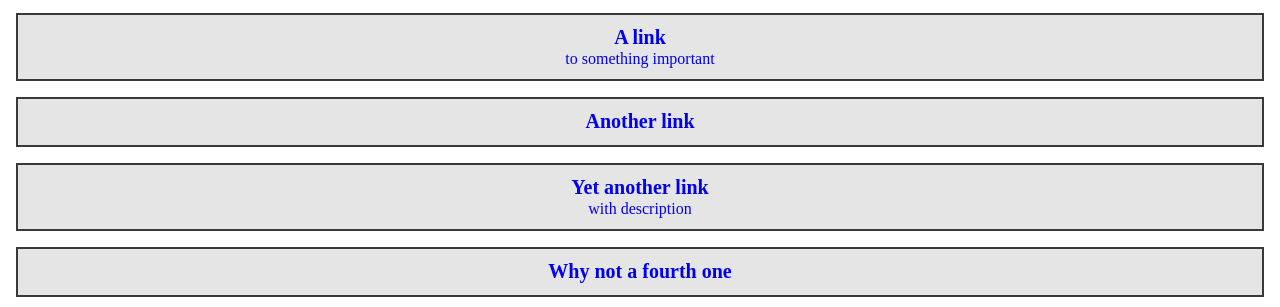
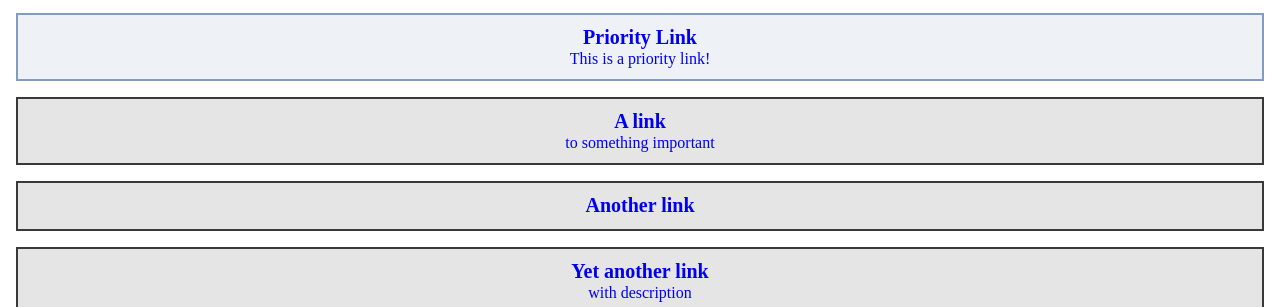
Before and after one commit to linuxdotexe/einlink, a Gatsby site: page /einlink in a window 1280 px wide. Shown: the part 207-514 px from the top of the page. Built offline with nearby package versions, Linux system fonts and the light colour scheme; Gatsby itself is replaced by a stand-in of ours.

Commit message:
priority links by conditional rendering

```diff
--- a/gatsby-config.js
+++ b/gatsby-config.js
@@ -1,7 +1,7 @@
 module.exports = {
   siteMetadata: {
-    siteUrl: "https://www.yourdomain.tld",
-    title: "openlink",
+    siteUrl: "https://einlink.tech",
+    title: "EinLink",
   },
   plugins: [
     "gatsby-plugin-image",
--- a/src/data/einlink.js
+++ b/src/data/einlink.js
@@ -1,6 +1,15 @@
 export const name = 'Features of EinLink';
 
 export const description =  'You can add a description';
+
+export const priorityLink = [
+  {
+    title: "Priority Link",
+    description:
+      "This is a priority link!",
+    link: "https://example.com",
+  }
+];
 
 export const links = [
     {
--- a/src/pages/einlink.js
+++ b/src/pages/einlink.js
@@ -3,12 +3,35 @@ import { FontAwesomeIcon } from '@fortawesome/react-fontawesome'
 
 import '../styles/link.css'
 import myimg from '../images/logo.svg'
-import { links, name, description, socials } from '../data/einlink'
+import { links, name, description, priorityLink, socials } from '../data/einlink'
 import { faBandcamp, faDiscord, faFacebook, faGithub, faInstagram, faLinkedin, faMedium, faPinterest, faReddit, faSnapchat, faTelegram, faTiktok, faTumblr, faTwitter, faYoutube } from "@fortawesome/free-brands-svg-icons";
 import { faEnvelope, faLink } from "@fortawesome/free-solid-svg-icons";
 import { config } from '@fortawesome/fontawesome-svg-core';
 
 function Links () {
+
+    let desc = ''
+    if (description !== "") {
+        desc = <h3 className="userDescription">{description}</h3>
+    }
+
+    let prioLink = ''
+    if (priorityLink !== '') {
+        prioLink = <div className="pLinkBox">
+        {priorityLink.map((link) => (
+            <a key={'1'} target="_blank" rel="noreferrer" href={link.link}>
+                <div className="pLinkBlock">
+                    <h1 className="pLinkTitle">
+                        {link.title}
+                    </h1>
+                    <p className="pLinkDesc">
+                        {link.description}
+                    </p>
+                </div>
+            </a>
+        ))}
+    </div>
+    }
 
     let githubLink = ''
     if (socials[0].github !== "") {
@@ -95,7 +118,8 @@ function Links () {
             <img src={myimg} alt="user" className="userImg"/>
             <div className="container">
                 <h1 className="userName">{name}</h1>
-                <h3 className="userDescription">{description}</h3>
+                {desc}
+                {prioLink}
                 <div className="linkBox">
                     {links.map((link) => (
                         <a key={'1'} target="_blank" rel="noreferrer" href={link.link}>
--- a/src/styles/link.css
+++ b/src/styles/link.css
@@ -26,7 +26,53 @@
     font-size: 16px;
 }
 
-.linkBox {
+.pLinkBox {
+    flex: auto;
+    flex-direction: column;
+}
+
+.pLinkBox a {
+    text-decoration: none;
+}
+
+.pLinkBlock {
+    text-align: center;
+    padding: 10px;
+    margin: 1rem;
+    margin-left: auto;
+    margin-right: auto;
+    border-width: 2px;
+    border-color: rgba(94, 129, 172, 0.75);
+    border-style: solid;
+    background-color: rgba(94, 129, 172, 0.1);
+    transition: 0.4s;
+}
+
+.pLinkBlock:hover {
+    scale: 1.1;
+    background-color: rgba(94, 129, 172, 0.25);
+    transition: 0.4s;
+}
+
+.pLinkTitle {
+    font-weight: 600;
+    font-size: 20px;
+    color: var(--frost4);
+    margin-top: 1px;
+    margin-bottom: 1px;
+    align-content: center;
+}
+
+.pLinkDesc {
+    color: var(--frost3);
+    font-weight: 400;
+    font-size: 16px;
+    margin-top: 1px;
+    margin-bottom: 1px;
+    align-content: center;
+}
+
+.pLinkBox {
     flex: auto;
     flex-direction: column;
 }
```
